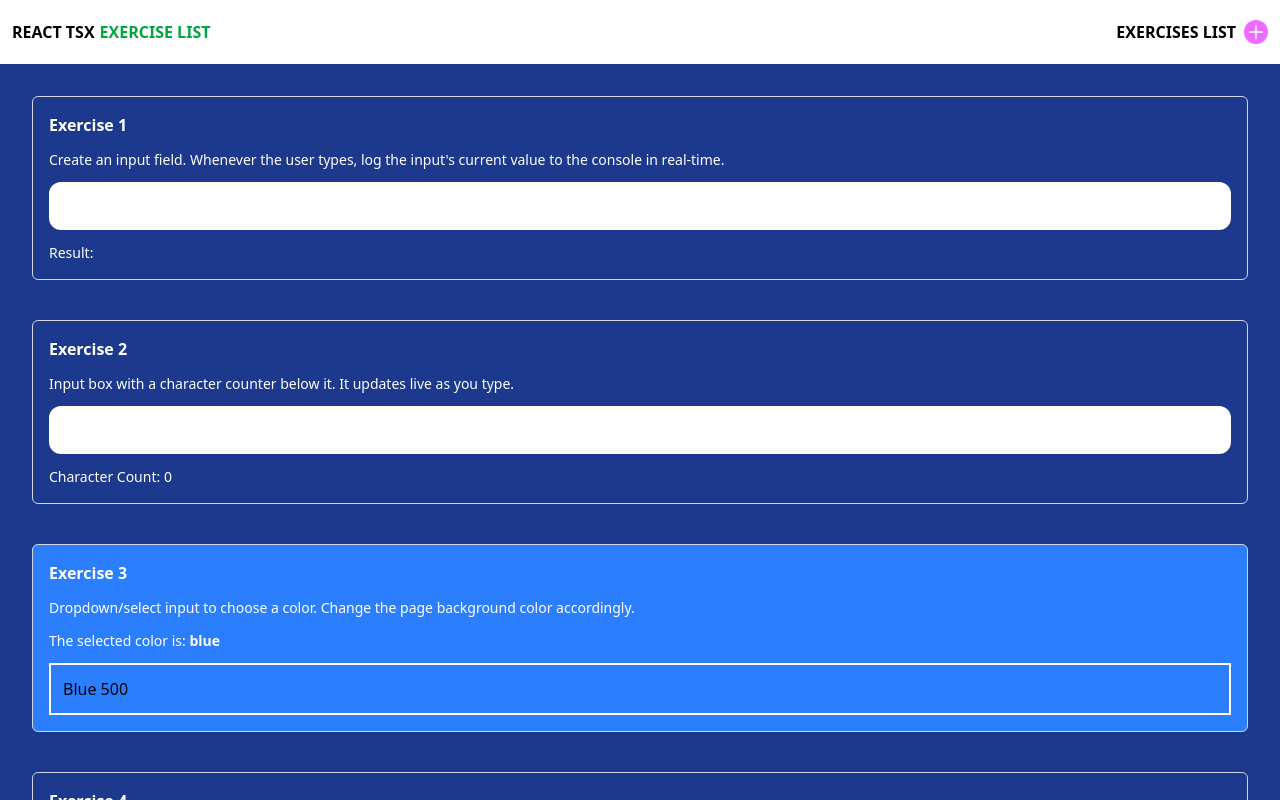
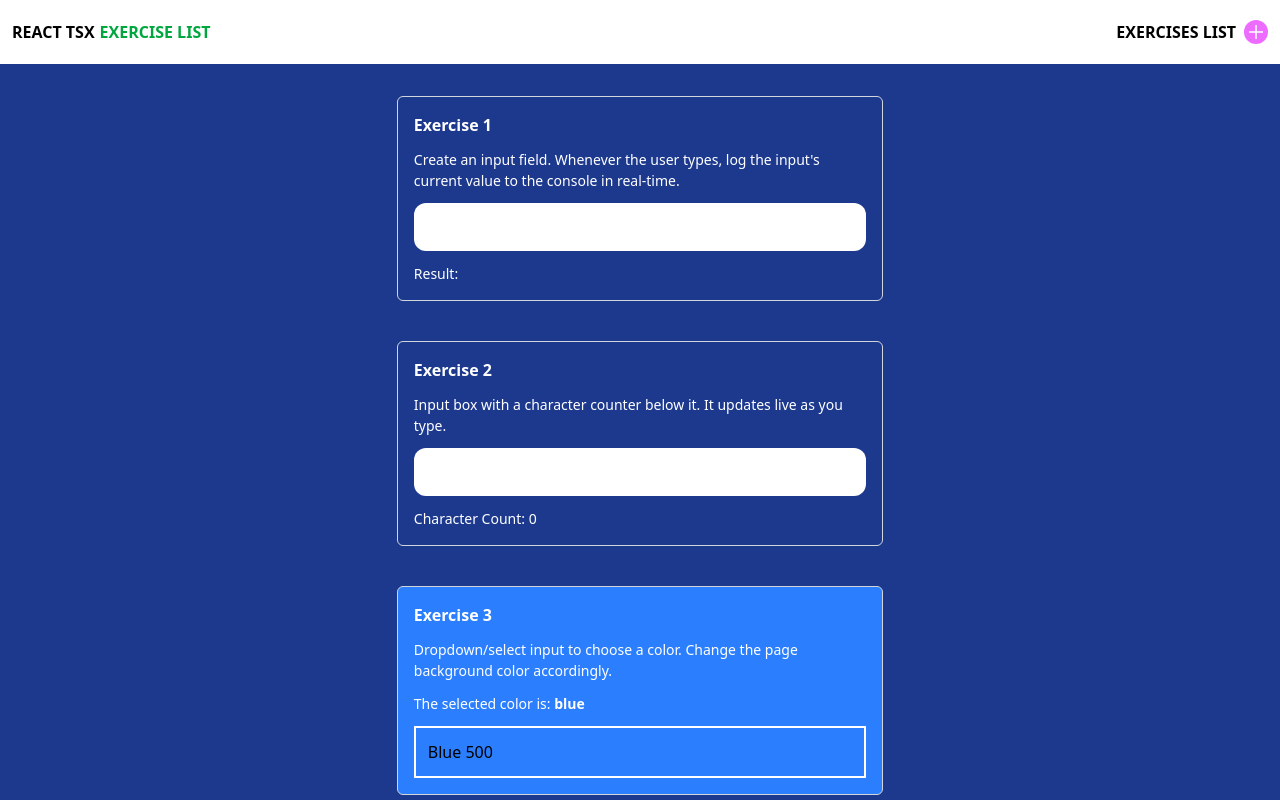
Before and after one commit to Rodcosta85/DOM-Manipulation-Exercises, a React (Vite) app: page / in a window 1280 px wide. Shown: the top 800 px of the page. Built offline with nearby package versions, Linux system fonts and the light colour scheme.

Commit message:
some more changes

```diff
--- a/src/App.tsx
+++ b/src/App.tsx
@@ -107,11 +107,11 @@ function App() {
 
 
 
-      <div className="flex flex-col gap-10 p-8 pt-24">
+      <div className="flex flex-col items-center gap-10 p-8 pt-24">
         {elementArr.map((item) => {
           const Element = item.element;
           return (
-            <section id={item.id} key={item.id}>
+            <section id={item.id} key={item.id} className="w-[40%]">
               {/* Render the component */}
               {Element}
             </section>
```
